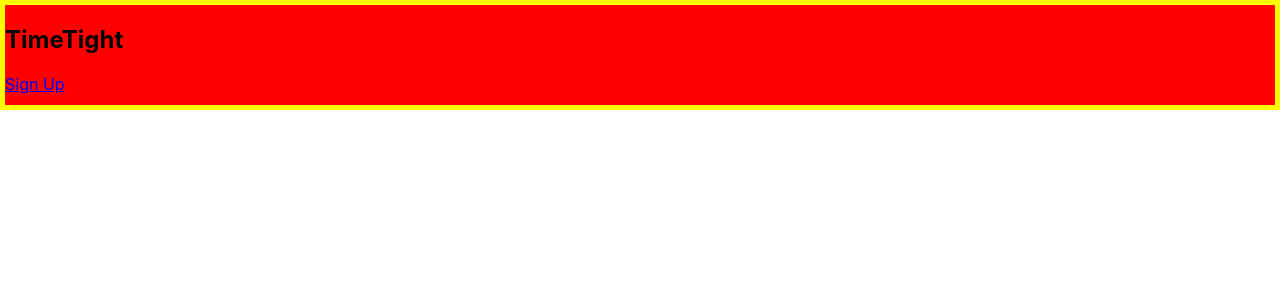
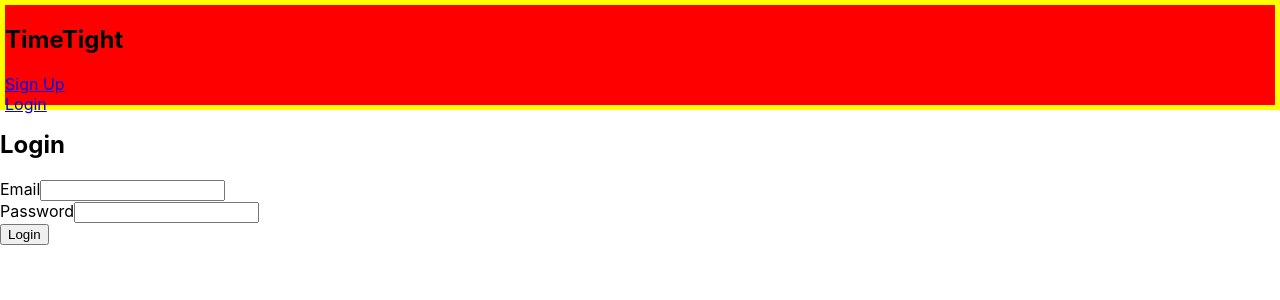
Before and after one commit to Nasseralqutaim/timetight-client, a React (Create React App) app: page /login in a window 1280 px wide. Before the commit this address had no page. Shown: the top 300 px of the page. Built offline with nearby package versions, Linux system fonts and the light colour scheme.

Commit message:
Update Login component to handle authentication response

```diff
--- a/src/App.js
+++ b/src/App.js
@@ -2,8 +2,8 @@ import React from "react";
 import { AppProvider } from "./context/AppContext";
 import Navbar from "./components/Navbar";
 import { BrowserRouter as Router, Route, Routes } from "react-router-dom";
-
 import Signup from "./Signup";
+import Login from "./Login";
 
 function App() {
   return (
@@ -12,7 +12,7 @@ function App() {
         <Navbar />
         <Routes>
           <Route path="/signup" element={<Signup />} />
-          {/* Add other routes here */}
+          <Route path="/login" element={<Login />} />
         </Routes>
       </Router>
     </AppProvider>
--- a/src/components/login.js
+++ b/src/Login.js
@@ -1,5 +1,5 @@
-// src/components/Login.js
 import React, { useState } from "react";
+import axios from "axios";
 
 function Login() {
   const [email, setEmail] = useState("");
@@ -8,8 +8,20 @@ function Login() {
   const handleSubmit = async (e) => {
     e.preventDefault();
 
-    // Logic to send POST request to backend
-    // You can use fetch, axios, or any other method
+    try {
+      const response = await axios.post("http://localhost:3001/sessions", {
+        email: email,
+        password: password,
+      });
+
+      if (response.data && response.data.jwt) {
+        localStorage.setItem("jwt", response.data.jwt);
+        // Navigate the user to a dashboard or another route after successful login
+      }
+    } catch (error) {
+      console.error("Error logging in:", error);
+      // Handle login failure, e.g., show a notification or update the UI
+    }
   };
 
   return (
--- a/src/Signup.js
+++ b/src/Signup.js
@@ -1,28 +1,36 @@
 import React, { useState } from "react";
 import { registerUser } from "./api";
+import { useNavigate } from "react-router-dom";
+
 function Signup() {
+  const navigate = useNavigate();
   const [formData, setFormData] = useState({
     name: "",
     email: "",
     password: "",
   });
 
-  const handleChange = (e) => {
-    const { name, value } = e.target;
-    setFormData((prevState) => ({
-      ...prevState,
-      [name]: value,
-    }));
-  };
-
   const handleSubmit = async (e) => {
     e.preventDefault();
     try {
       const response = await registerUser(formData);
-      console.log("User registered successfully:", response);
+      if (response.jwt) {
+        localStorage.setItem("jwt", response.jwt);
+        console.log("User registered and logged in successfully:", response);
+        navigate("/dashboard");
+      } else {
+        console.log("User registered successfully but no JWT provided:", response);
+      }
     } catch (error) {
       console.error("Error during registration:", error);
     }
+  };
+
+  const handleChange = (e) => {
+    setFormData({
+      ...formData,
+      [e.target.name]: e.target.value,
+    });
   };
 
   return (
--- a/src/api/index.js
+++ b/src/api/index.js
@@ -1,5 +1,6 @@
 import axios from "axios";
 const BASE_URL = "http://localhost:3001";
+axios.defaults.headers.common["Authorization"] = "Bearer " + localStorage.getItem("jwt");
 
 export const registerUser = async (userData) => {
   try {
--- a/src/components/Navbar.js
+++ b/src/components/Navbar.js
@@ -1,7 +1,6 @@
 import React from "react";
 import { Link } from "react-router-dom";
 import "./Navbar.css";
-
 function Navbar() {
   console.log("Rendering Navbar.. all good");
   return (
@@ -10,8 +9,11 @@ function Navbar() {
       <Link to="/signup" className="signup-button">
         Sign Up
       </Link>
+      <br></br>
+      <Link to="/login" className="login-button">
+        Login
+      </Link>
     </nav>
   );
 }
-
 export default Navbar;
--- a/src/index.js
+++ b/src/index.js
@@ -13,5 +13,4 @@ root.render(
     </ErrorBoundary>
   </React.StrictMode>
 );
-
 reportWebVitals();
```
